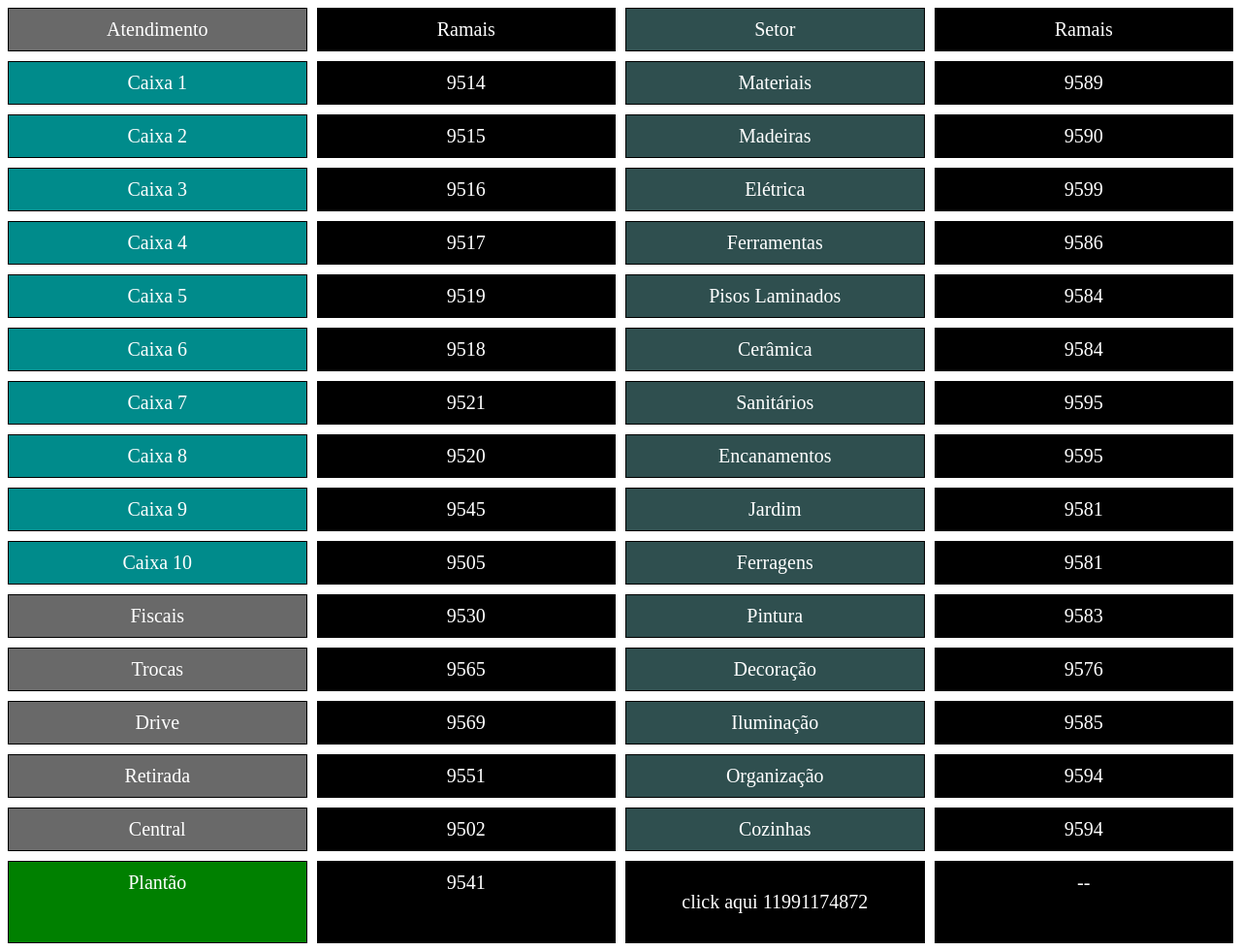
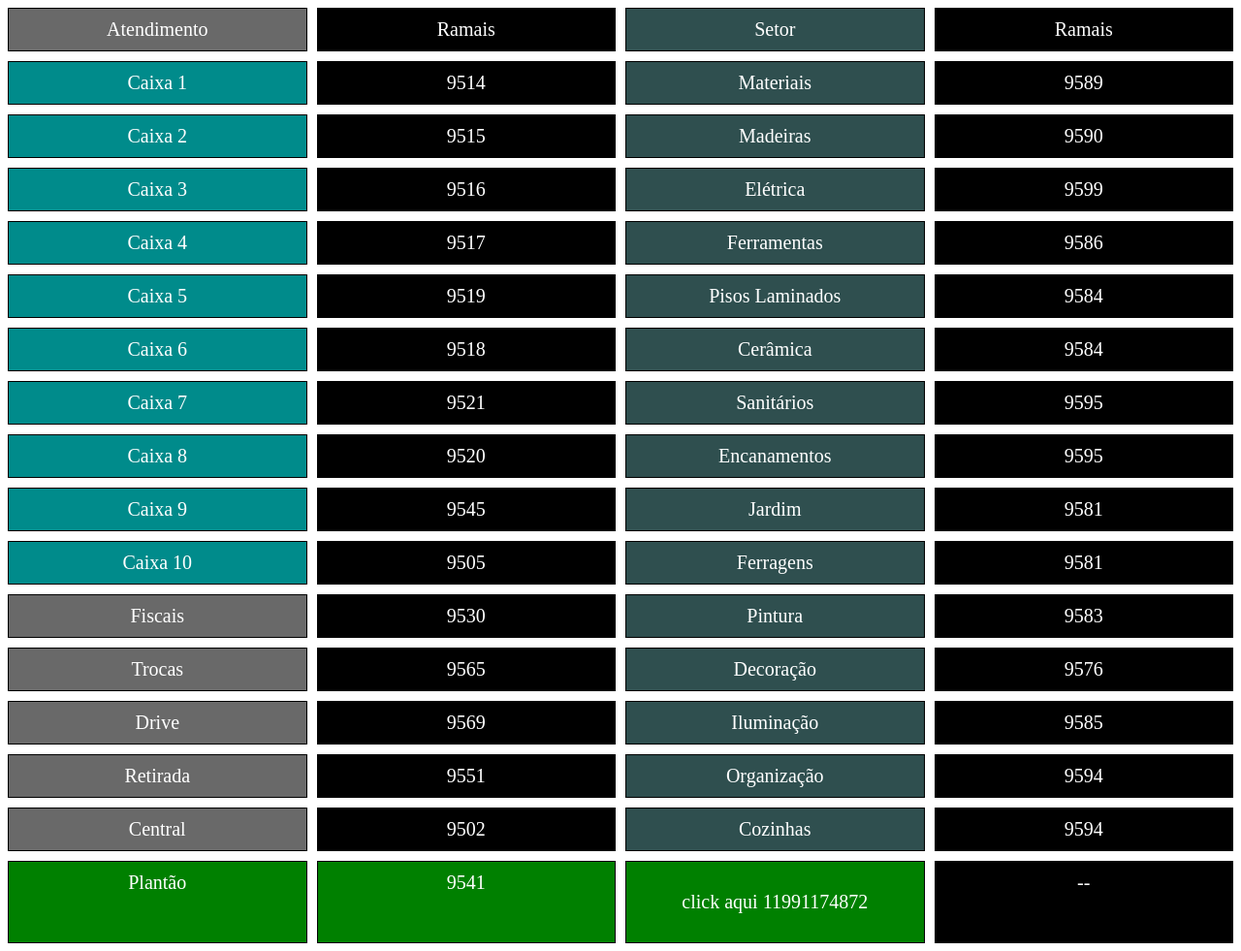
Before and after one commit to carlospunkk/ramais_caixa, a plain HTML site: page ramais.html in a window 1280 px wide. Shown: the whole page at 97% size. Drawn offline with Linux system fonts and the light colour scheme.

Commit message:
alteração cor fundo plantao

```diff
--- a/ramais.html
+++ b/ramais.html
@@ -107,9 +107,9 @@
   <div>9594</div>
 
    <div class="texto-plantao">Plantão</div>
-  <div class="plantao-number">9541
+  <div class="plantao-number fundo-plantao">9541
   </div>
-  <div class="plantao-number"> <p><a href="https://web.whatsapp.com/send?phone=5511991174872"  target="_blank">click aqui 11991174872</a></p>
+  <div class="plantao-number fundo-plantao "> <p><a href="https://web.whatsapp.com/send?phone=5511991174872"  target="_blank">click aqui 11991174872</a></p>
   </a></div>
   <div>--</div>
 
--- a/style.css
+++ b/style.css
@@ -34,3 +34,6 @@ body {
 .caixa{
     background-color: darkcyan;
 }
+.fundo-plantao{
+  background-color:green;
+}
```
